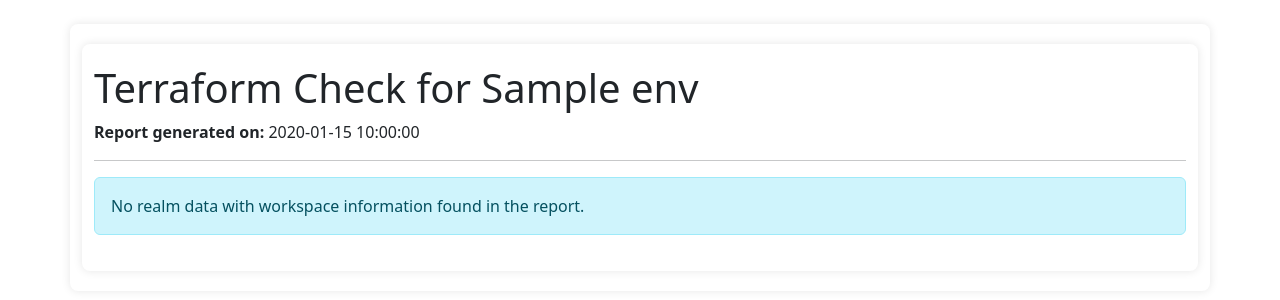
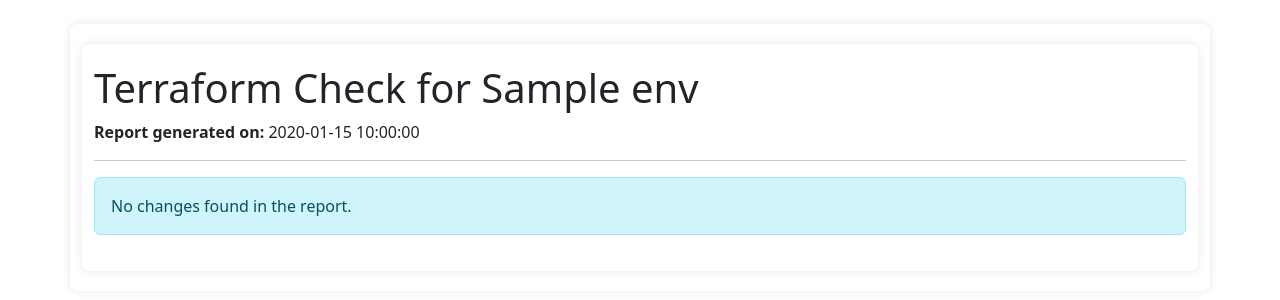
Before and after one commit to Identicum/sherpa-ciam-home, a Flask app: template app/templates/terraformcheck.html in a window 1280 px wide. Shown: the part 54-354 px from the top of the page. Run offline with Flask 3, Linux system fonts and the light colour scheme; the template is opened without the code that fills it: most values are stand-ins (such as "Sample title", 1, 10 or a date in 2020).

Commit message:
adjust to new json format

```diff
--- a/app/templates/terraformcheck.html
+++ b/app/templates/terraformcheck.html
@@ -15,53 +15,44 @@
             <p><em>Report metadata missing.</em></p>
         {% endif %}
         <hr>
-        {% set realms_with_content = [] %}
-        {% if report_data.diff is mapping %}
-            {% for r_name, r_data in report_data.diff.items() %}
-                {% if r_data is mapping and r_data.items() | length > 0 %}
-                    {% set _ = realms_with_content.append(r_name) %}
-                {% endif %}
-            {% endfor %}
-        {% endif %}
 
-        {% if realms_with_content | length > 0 %}
+        {% if report_data.diff is mapping and report_data.diff %}
             <table class="table table-bordered table-hover" style="margin-top: 10px; width: 100%;">
                 <thead class="table-light">
                     <tr>
                         <th style="width: 5%;"></th> {# For expand/collapse icon #}
-                        <th style="width: 20%;">Realm</th>
-                        <th style="width: 25%;">Workspace</th>
+                        <th style="width: 25%;">Realm</th>
                         <th style="width: 15%;">Create</th>
                         <th style="width: 15%;">Update</th>
                         <th style="width: 15%;">Delete</th>
                     </tr>
                 </thead>
                 <tbody>
-                    {% for realm_name in realms_with_content %}
-                        {% for workspace_name, workspace_changes_list in report_data.diff[realm_name].items() %}
-                            {% set detail_id = "details-" ~ realm_name ~ "-" ~ workspace_name %}
+                    {% for realm_key, changes_list in report_data.diff.items() %}
+                        {# Sanitize ID for use in HTML #}
+                        {% set detail_id = "details-" ~ realm_key | replace('.', '_') | replace('-', '_') %}
+
+                        {# Calculate counts for summary row #}
                         {% set create_count = namespace(value=0) %}
                         {% set update_count = namespace(value=0) %}
                         {% set delete_count = namespace(value=0) %}
-                            {% if workspace_changes_list and workspace_changes_list is iterable %}
-                                {% for change in workspace_changes_list %}
+                        {% if changes_list and changes_list is iterable %}
+                            {% for change in changes_list %}
                                 {% if change.actions %}
-                                        {% if 'create' in change.actions %}
-                                            {% set create_count.value = create_count.value + 1 %}
-                                        {% endif %}
-                                        {% if 'update' in change.actions %}
-                                            {% set update_count.value = update_count.value + 1 %}
-                                        {% endif %}
-                                        {% if 'delete' in change.actions %}
-                                            {% set delete_count.value = delete_count.value + 1 %}
-                                        {% endif %}
+                                    {% if 'create' in change.actions %}{% set create_count.value = create_count.value + 1 %}{% endif %}
+                                    {% if 'update' in change.actions %}{% set update_count.value = update_count.value + 1 %}{% endif %}
+                                    {% if 'delete' in change.actions %}{% set delete_count.value = delete_count.value + 1 %}{% endif %}
                                 {% endif %}
                             {% endfor %}
                         {% endif %}
+
                         <tr class="expandable-summary-row" data-bs-toggle="collapse" data-bs-target="#{{ detail_id }}" aria-expanded="false" aria-controls="{{ detail_id }}" style="cursor: pointer;">
-                                <td class="text-center"><span class="toggle-icon">&#9658;</span></td> {# ► #}
-                                <td>{{ realm_name }}</td>
-                                <td>{{ workspace_name }}</td>
+                            <td class="text-center">
+                                {% if (create_count.value + update_count.value + delete_count.value) > 0 %}
+                                <span class="toggle-icon">&#9658;</span>
+                                {% endif %}
+                            </td>
+                            <td>{{ realm_key }}</td>
                             <td>{{ create_count.value }}</td>
                             <td>{{ update_count.value }}</td>
                             <td>{{ delete_count.value }}</td>
@@ -69,7 +60,7 @@
                         <tr class="collapse" id="{{ detail_id }}">
                             <td colspan="6" class="p-0">
                                 <div class="p-3">
-                                        {% if workspace_changes_list and workspace_changes_list is iterable and workspace_changes_list | length > 0 %}
+                                    {% if changes_list and changes_list is iterable and changes_list | length > 0 %}
                                         <table class="table table-sm table-striped">
                                             <thead class="table-dark">
                                                 <tr>
@@ -79,7 +70,7 @@
                                                 </tr>
                                             </thead>
                                             <tbody>
-                                                    {% for change in workspace_changes_list %}
+                                                {% for change in changes_list %}
                                                     {% set common_change_type = change.actions | join(', ') | upper %}
                                                     {% set common_object_type = change.type %}
                                                     {% set common_object_name = change.name %}
@@ -129,16 +151,11 @@
                             </td>
                         </tr>
                     {% endfor %}
-                    {% else %}
-                        <tr>
-                            <td colspan="6"><em>No workspace data found for realm {{ realm_name }}.</em></td>
-                        </tr>
-                    {% endfor %}
                 </tbody>
             </table>
         {% else %}
             <div class="alert alert-info" role="alert">
-                No realm data with workspace information found in the report.
+                No changes found in the report.
             </div>
         {% endif %}
     {% else %}
```
Also changed, not shown: other parts of app/templates/terraformcheck.html (+33 -2 lines). Lines whose indentation alone changed are shown as unchanged.
